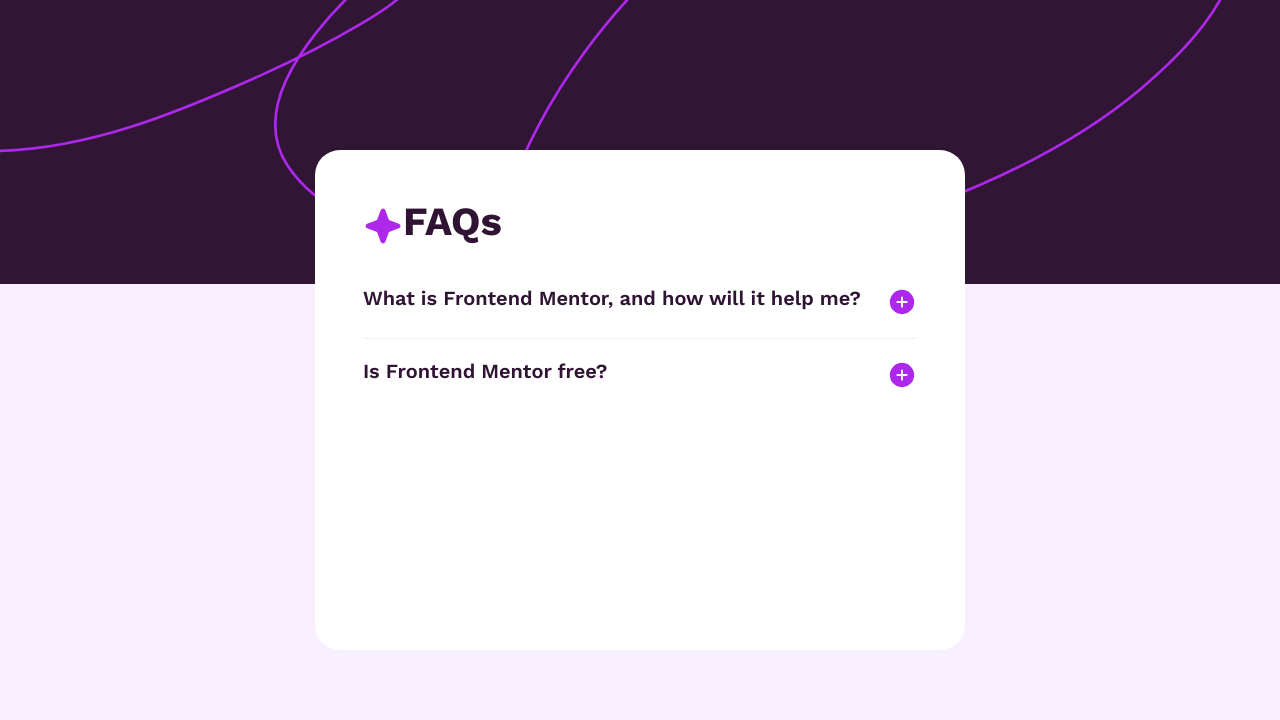
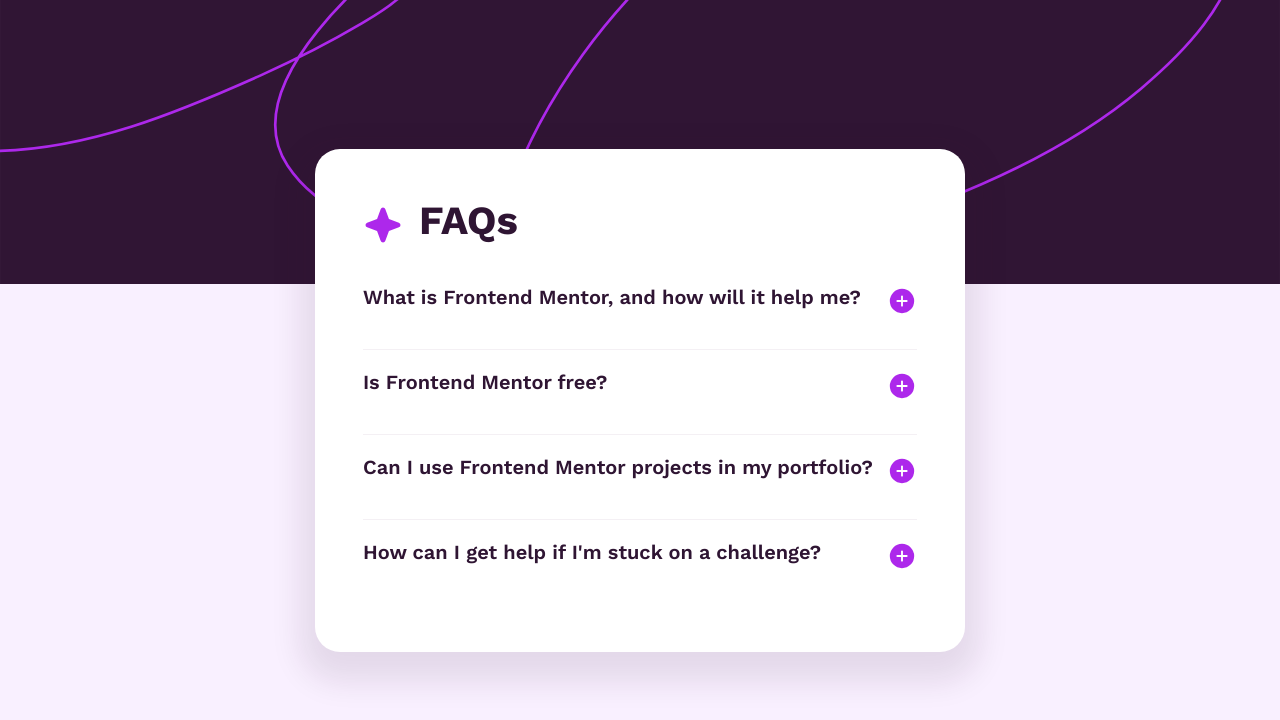
Before and after one commit to MartaR-Dev/faq-accordion-react, a React (Create React App) app in the folder faq-accordion-main/faq-accordion-react/: page / in a window 1280 px wide. Shown: the top 720 px of the page. Built offline with nearby package versions, Linux system fonts and the light colour scheme.

Commit message:
Add more styling
+ Add transition to answer
+ Make height automatic, depending on the amount of FAQ available

```diff
--- a/faq-accordion-main/faq-accordion-react/src/AccordionItemFAQ.tsx
+++ b/faq-accordion-main/faq-accordion-react/src/AccordionItemFAQ.tsx
@@ -23,10 +23,13 @@
         <img
           src={isActive ? minusIcon : plusIcon}
           alt="Plus icon on normal, minus icon on click"
+          className={`accordion-icon ${isActive ? "active" : ""}`}
         />
       </div>
 
-      {isActive && <p className="accordion-answer text-start">{answer}</p>}
+      <p className={`accordion-answer text-start ${isActive ? "active" : ""}`}>
+        {answer}
+      </p>
     </div>
   );
 };
--- a/faq-accordion-main/faq-accordion-react/src/App.css
+++ b/faq-accordion-main/faq-accordion-react/src/App.css
@@ -4,6 +4,7 @@
   --light-pink: hsl(275, 100%, 97%);
   --grayish-purple: hsl(292, 16%, 49%);
   --dark-purple: hsl(292, 42%, 14%);
+  --dark-purple-shadow: hsla(294, 41%, 14%, 0.1);
   --bright-purple: hsl(281, 83%, 54%);
 }
 
@@ -26,9 +27,10 @@
   background-color: var(--white);
   border-radius: 25px;
   max-width: 60%;
-  height: 500px;
+  height: auto;
   width: 650px;
   z-index: 1;
+  box-shadow: 0 15px 30px 15px var(--dark-purple-shadow);
 }
 
 hr {
@@ -37,13 +39,21 @@
 
 .accordion-question:hover {
   color: var(--bright-purple);
-}
-
-.accordion-answer {
-  color: var(--grayish-purple);
+  transition: 0.3s;
 }
 
 .accordion-header:hover {
   cursor: pointer;
   user-select: none;
 }
+
+.accordion-answer {
+  color: var(--grayish-purple);
+  max-height: 0;
+  overflow: hidden;
+  transition: max-height 0.6s;
+}
+
+.accordion-answer.active {
+  max-height: 500px;
+}
--- a/faq-accordion-main/faq-accordion-react/src/FAQCard.tsx
+++ b/faq-accordion-main/faq-accordion-react/src/FAQCard.tsx
@@ -7,7 +7,7 @@
     <div className="d-flex justify-content-center align-items-center vh-100">
       <div className="card-base p-5">
         <div className="card-header d-flex flex-row mb-3">
-          <img src={starIcon} alt="Star icon" />
+          <img src={starIcon} alt="Star icon" className="me-3" />
           <h1 id="card-title" className="fw-bold">
             FAQs
           </h1>
--- a/faq-accordion-main/faq-accordion-react/src/Questions_Answers.tsx
+++ b/faq-accordion-main/faq-accordion-react/src/Questions_Answers.tsx
@@ -14,4 +14,12 @@
     question: "Is Frontend Mentor free?",
     answer: `The majority of our challenges are free, yes. We do have some that are premium and require a Pro subscription to access. It will say on each challenge whether they are free or premium, so it's easy to tell the difference.`,
   },
+  {
+    question: "Can I use Frontend Mentor projects in my portfolio?",
+    answer: `Definitely! Please do feel free to use whatever you build in your portfolio. Helping developers add professional-looking projects to their portfolio was one of the reasons we created this platform!`,
+  },
+  {
+    question: `How can I get help if I'm stuck on a challenge?`,
+    answer: `The best (and quickest) way to get help on a challenge is in our Discord server. There are thousands of other developers in there, so it's a great place to ask questions. We even have a dedicated "help" channel! If you haven't joined yet, you can get an invite to our Discord server.`,
+  },
 ];
```
